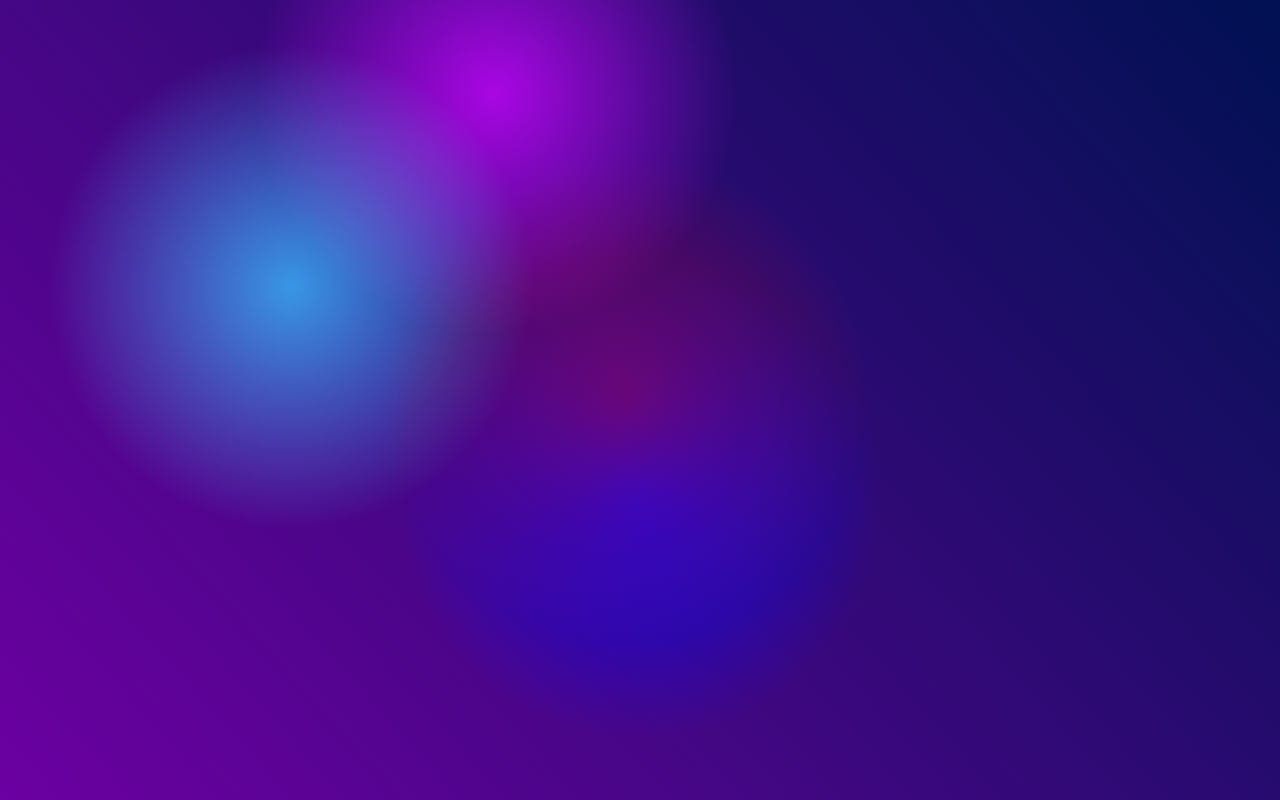
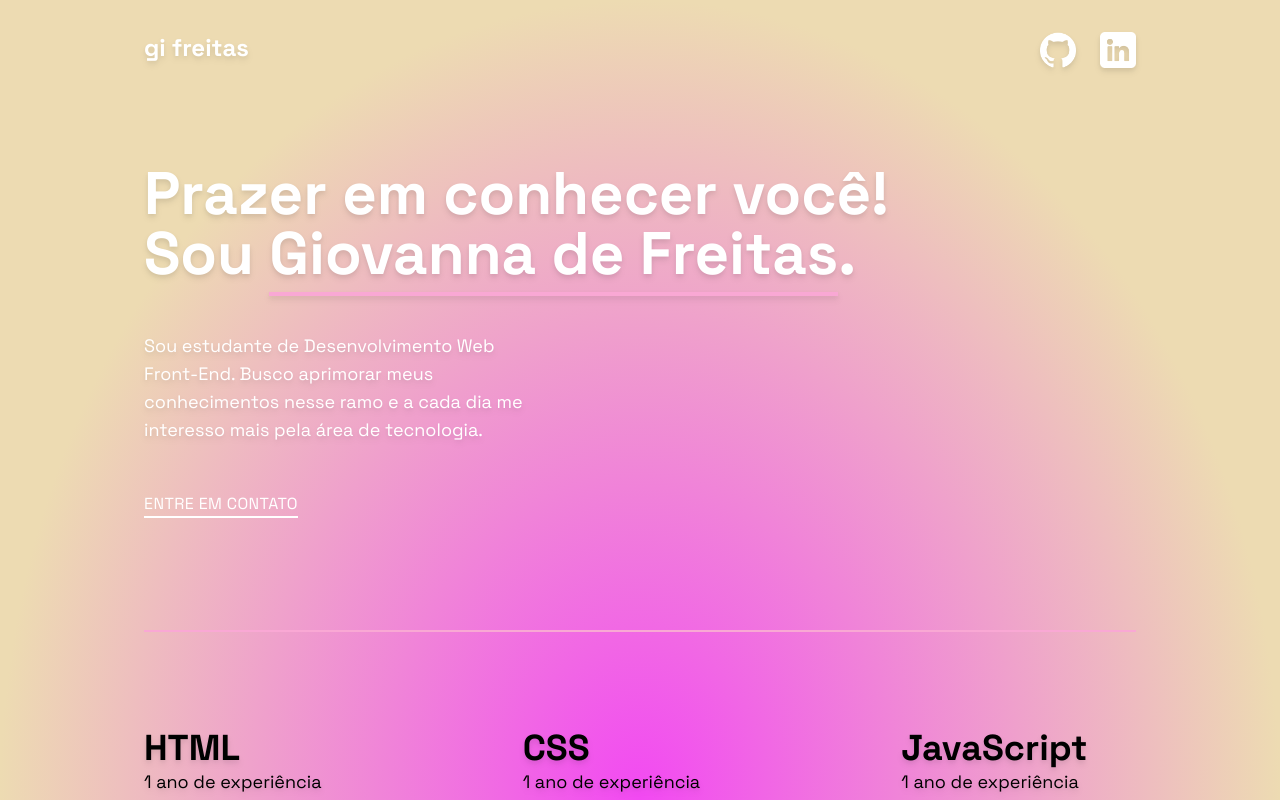
Before and after one commit to gifreitass/portfolio, a Next.js app: page / in a window 1280 px wide. Shown: the top 800 px of the page. Built offline with nearby package versions, Linux system fonts and the light colour scheme.

Commit message:
changing background and adding shadows

```diff
--- a/src/app/global.css
+++ b/src/app/global.css
@@ -2,165 +2,11 @@
 @tailwind components;
 @tailwind utilities;
 
-:root {
-    --color-bg1: rgb(108, 0, 162);
-    --color-bg2: rgb(0, 17, 82);
-    --color1: 18, 113, 255;
-    --color2: 221, 74, 255;
-    --color3: 100, 220, 255;
-    --color4: 200, 50, 50;
-    --color5: 180, 180, 50;
-    --color-interactive: 140, 100, 255;
-    --circle-size: 80%;
-    --blending: hard-light;
-}
-
-@keyframes moveInCircle {
-    0% {
-        transform: rotate(0deg);
-    }
-    50% {
-        transform: rotate(180deg);
-    }
-    100% {
-        transform: rotate(360deg);
-    }
-}
-
-@keyframes moveVertical {
-    0% {
-        transform: translateY(-50%);
-    }
-    50% {
-        transform: translateY(50%);
-    }
-    100% {
-        transform: translateY(-50%);
-    }
-}
-
-@keyframes moveHorizontal {
-    0% {
-        transform: translateX(-50%) translateY(-10%);
-    }
-    50% {
-        transform: translateX(50%) translateY(10%);
-    }
-    100% {
-        transform: translateX(-50%) translateY(-10%);
-    }
-}
-
-@layer components {
+/* @layer components {
     .gradient-bg {
         width: 100vw;
         height: 100vh;
-        position: absolute;
-        overflow: hidden;
-        background: linear-gradient(48deg, var(--color-bg1), var(--color-bg2));
-        top: 0;
-        left: 0;
-
-        svg {
-            display: none;
-        }
-
-        .gradients-container {
-            width: 100%;
-            height: 100%;
-        }
-
-        .g1 {
-            position: absolute;
-            background: radial-gradient(circle at center, rgba(var(--color1), 0.8) 0, rgba(var(--color1), 0) 40%) no-repeat;
-            mix-blend-mode: var(--blending);
-
-            width: var(--circle-size);
-            height: var(--circle-size);
-            top: calc(50% - var(--circle-size) / 2);
-            left: calc(50% - var(--circle-size) / 2);
-
-            transform-origin: center center;
-            animation: moveVertical 30s ease infinite;
-
-            opacity: 1;
-        }
-
-        .g2 {
-            position: absolute;
-            background: radial-gradient(circle at center, rgba(var(--color2), 0.8) 0, rgba(var(--color2), 0) 40%) no-repeat;
-            mix-blend-mode: var(--blending);
-
-            width: var(--circle-size);
-            height: var(--circle-size);
-            top: calc(50% - var(--circle-size) / 2);
-            left: calc(50% - var(--circle-size) / 2);
-
-            transform-origin: calc(50% - 400px);
-            animation: moveInCircle 20s reverse infinite;
-
-            opacity: 1;
-        }
-
-        .g3 {
-            position: absolute;
-            background: radial-gradient(circle at center, rgba(var(--color3), 0.8) 0, rgba(var(--color3), 0) 40%) no-repeat;
-            mix-blend-mode: var(--blending);
-
-            width: var(--circle-size);
-            height: var(--circle-size);
-            top: calc(50% - var(--circle-size) / 2 + 200px);
-            left: calc(50% - var(--circle-size) / 2 - 500px);
-
-            transform-origin: calc(50% + 400px);
-            animation: moveInCircle 40s linear infinite;
-
-            opacity: 1;
-        }
-
-        .g4 {
-            position: absolute;
-            background: radial-gradient(circle at center, rgba(var(--color4), 0.8) 0, rgba(var(--color4), 0) 40%) no-repeat;
-            mix-blend-mode: var(--blending);
-
-            width: var(--circle-size);
-            height: var(--circle-size);
-            top: calc(50% - var(--circle-size) / 2);
-            left: calc(50% - var(--circle-size) / 2);
-
-            transform-origin: calc(50% - 200px);
-            animation: moveHorizontal 40s ease infinite;
-
-            opacity: 0.7;
-        }
-
-        .g5 {
-            position: absolute;
-            background: radial-gradient(circle at center, rgba(var(--color5), 0.8) 0, rgba(var(--color5), 0) 40%) no-repeat;
-            mix-blend-mode: var(--blending);
-
-            width: var(--circle-size);
-            height: var(--circle-size);
-            top: calc(50% - var(--circle-size) * 2);
-            left: calc(50% - var(--circle-size) * 2);
-
-            transform-origin: calc(50% - 800px) calc(50% + 200px);
-            animation: moveInCircle 20s ease infinite;
-
-            opacity: 1;
-        }
-
-        .interactive {
-            position: absolute;
-            background-color: radial-gradient(circle at center, rgba(var(--color-interactive), 0.8), 0, rgba(var(--color-interactive), 0) 50%) no-repeat;
-            mix-blend-mode: var(--blending);
-
-            width: 100%;
-            height: 100%;
-            top: -50%;
-            left: -50%;
-
-            opacity: 0.7;
-        }
+        background: #F249F2;
+        background: radial-gradient(ellipse farthest-side at bottom center, #F249F2 0%, #EDDBB2 100%);
     }
-}
+} */
--- a/src/app/layout.tsx
+++ b/src/app/layout.tsx
@@ -12,7 +12,7 @@ export default function RootLayout({
 }) {
   return (
     <html lang="en">
-      <body className={`mx-36 my-8 ${mainFontFamily.className}`}>{children}</body>
+      <body className={`${mainFontFamily.className}`}>{children}</body>
     </html>
   )
 }
--- a/src/components/atoms/Logo.tsx
+++ b/src/components/atoms/Logo.tsx
@@ -1,6 +1,6 @@
 const Logo: React.FC<{ link: string, src: string, description: string }> = (props) => {
     return (
-        <a href={props.link} target="blank"><img className="w-9" src={props.src} alt={props.description} /></a>
+        <a href={props.link} target="blank"><img className="w-9 drop-shadow-md" src={props.src} alt={props.description} /></a>
     )
 }
 
--- a/src/components/atoms/Text.tsx
+++ b/src/components/atoms/Text.tsx
@@ -1,6 +1,6 @@
 const Text: React.FC<{ children: React.ReactNode }> = (props) => {
     return (
-        <span className="w-2/5 text-lg">{props.children}</span>
+        <span className="w-2/5 text-lg drop-shadow-md">{props.children}</span>
     )
 }
 
--- a/src/components/atoms/Title.tsx
+++ b/src/components/atoms/Title.tsx
@@ -1,6 +1,6 @@
 const Title: React.FC<{ children: React.ReactNode, size: string }> = (props) => {
     return (
-        <h1 className={`${props.size} font-semibold`}>{props.children}</h1>
+        <h1 className={`${props.size} font-semibold drop-shadow-md`}>{props.children}</h1>
     )
 }
 
--- a/src/components/organisms/Background.tsx
+++ b/src/components/organisms/Background.tsx
@@ -1,10 +1,21 @@
 "use client"
 import { useMousePosition } from "@/hooks/useMousePosition"
+import { useEffect } from "react"
 
 const Background: React.FC = () => {
     const position = useMousePosition()
-    console.log(position)
-    //passar o x e y do mouse como props para o interactive,
+    let curX: number = 0
+    let curY: number = 0
+
+    useEffect(() => {
+        curX += (position.tgX - curX) / 20
+        curY += (position.tgY - curY) / 20
+    }, [position])
+
+    console.log({position})
+    //transform usando tailwind
+    //translate(${Math.round(curX)}px, ${Math.round(curY)}px)
+    //passar o x e y do mouse como props para o interactive
 
     return (
         <div className="gradient-bg">
--- a/src/components/organisms/Hero.tsx
+++ b/src/components/organisms/Hero.tsx
@@ -5,7 +5,7 @@ import UnderlinedText from "../atoms/UnderlinedTitle"
 
 const Hero = () => {
     return (
-        <section className="flex flex-col gap-12">
+        <section className="text-white flex flex-col gap-12">
             <Title size='text-6xl'>Prazer em conhecer você! <br /> Sou <UnderlinedText>Giovanna de Freitas</UnderlinedText>.
             </Title>
             <Text>Sou estudante de Desenvolvimento Web Front-End. Busco aprimorar meus conhecimentos nesse ramo e a cada dia me interesso mais pela área de tecnologia. </Text>
--- a/src/components/organisms/NavBar.tsx
+++ b/src/components/organisms/NavBar.tsx
@@ -3,8 +3,8 @@ import NavItems from "../molecules/NavItems"
 
 const NavBar = () => {
     return (
-        <nav className="flex justify-between">
-            <Title size="text-2xl">gifreitass</Title>
+        <nav className="text-white mx-36 pt-8 relative flex justify-between">
+            <Title size="text-2xl">gi freitas</Title>
             <NavItems />
         </nav>
     )
--- a/src/components/templates/Homepage.tsx
+++ b/src/components/templates/Homepage.tsx
@@ -7,9 +7,9 @@ import Skills from "../organisms/Skills"
 const HomePage: React.FC = () => {
     return (
         <>
-            <Background />
+            <div className="absolute w-screen h-screen bg-[#F249F2] bg-[radial-gradient(ellipse_farthest-side_at_bottom_center,_#F249F2_0%,_#EDDBB2_100%)]"></div>
             <NavBar />
-            <main className="mt-24">
+            <main className="mx-36 my-8 relative mt-24">
                 <Hero />
                 <div className="w-full mt-28 h-0.5 bg-pink-300" />
                 <Skills />
```
Also changed, not shown: public/images/b.jpg (added), public/images/ba.jpg (added).
